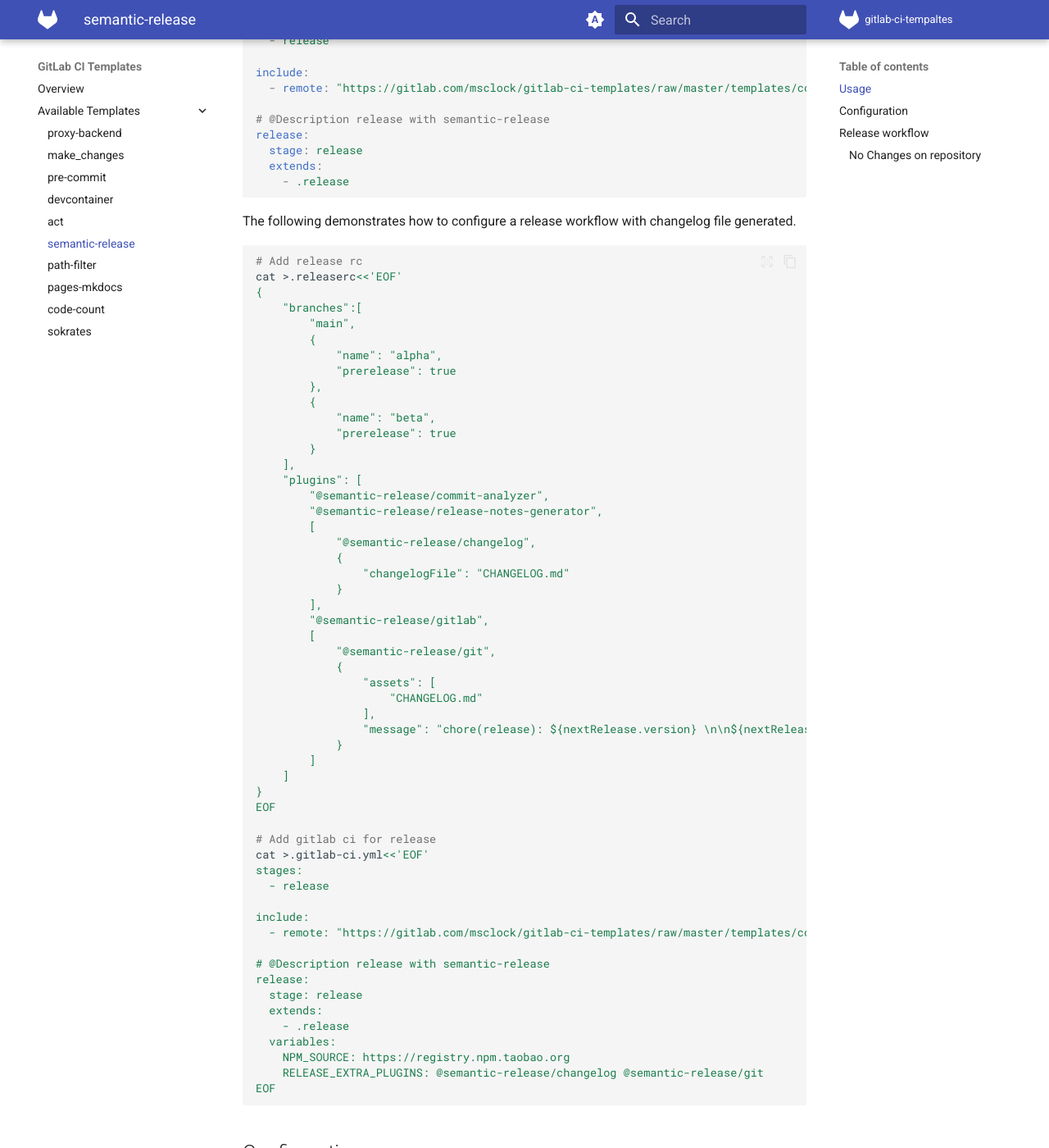
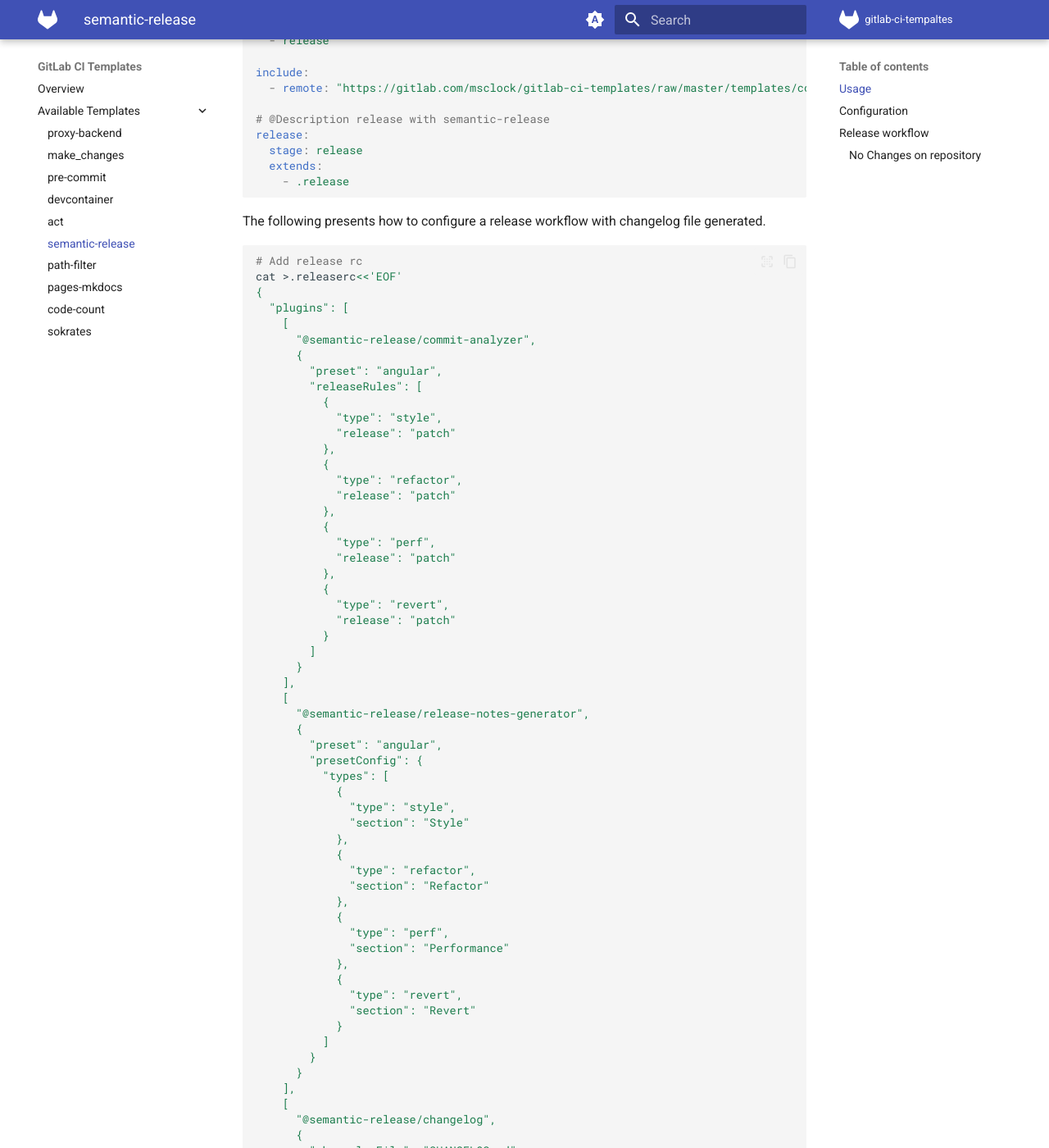
Before and after one commit to msclock/gitlab-ci-templates, an MkDocs documentation site: the page built from docs/semantic-release.md, in a window 1280 px wide and 1400 px high, scrolled down 619 px. Shown: the whole window at 82% size. Built offline with MkDocs 1.6.1 and Material for MkDocs 9.7.7, drawn with Linux system fonts in a browser that asks for light colours; comment, search, counter and statistics services are not loaded; the version menu is left out; some of the changed text lies outside the part shown.

Commit message:
docs: improve readability on release

````diff
--- a/docs/semantic-release.md
+++ b/docs/semantic-release.md
@@ -23,43 +23,80 @@
     - .release
 ```
 
-The following demonstrates how to configure a release workflow with changelog file generated.
+The following presents how to configure a release workflow with changelog file generated.
 
 ```bash
 # Add release rc
 cat >.releaserc<<'EOF'
 {
-    "branches":[
-        "main",
-        {
-            "name": "alpha",
-            "prerelease": true
-        },
-        {
-            "name": "beta",
-            "prerelease": true
+  "plugins": [
+    [
+      "@semantic-release/commit-analyzer",
+      {
+        "preset": "angular",
+        "releaseRules": [
+          {
+            "type": "style",
+            "release": "patch"
+          },
+          {
+            "type": "refactor",
+            "release": "patch"
+          },
+          {
+            "type": "perf",
+            "release": "patch"
+          },
+          {
+            "type": "revert",
+            "release": "patch"
+          }
+        ]
+      }
+    ],
+    [
+      "@semantic-release/release-notes-generator",
+      {
+        "preset": "angular",
+        "presetConfig": {
+          "types": [
+            {
+              "type": "style",
+              "section": "Style"
+            },
+            {
+              "type": "refactor",
+              "section": "Refactor"
+            },
+            {
+              "type": "perf",
+              "section": "Performance"
+            },
+            {
+              "type": "revert",
+              "section": "Revert"
+            }
+          ]
         }
+      }
     ],
-    "plugins": [
-        "@semantic-release/commit-analyzer",
-        "@semantic-release/release-notes-generator",
-        [
-            "@semantic-release/changelog",
-            {
-                "changelogFile": "CHANGELOG.md"
-            }
+    [
+      "@semantic-release/changelog",
+      {
+        "changelogFile": "CHANGELOG.md"
+      }
+    ],
+    [
+      "@semantic-release/git",
+      {
+        "assets": [
+          "CHANGELOG.md"
         ],
-        "@semantic-release/gitlab",
-        [
-            "@semantic-release/git",
-            {
-                "assets": [
-                    "CHANGELOG.md"
-                ],
-                "message": "chore(release): ${nextRelease.version} \n\n${nextRelease.notes}"
-            }
-        ]
-    ]
+        "message": "chore(release): ${nextRelease.version}\n\n${nextRelease.notes}"
+      }
+    ],
+    "@semantic-release/gitlab"
+  ]
 }
 EOF
 
@@ -136,4 +177,4 @@
 
 Also, [release-cli](https://docs.gitlab.com/ee/user/project/releases/release_cli.html) from gitlab can be used to update the release that is used by the [example](https://gitlab.com/gitlab-org/release-cli/-/tree/master/docs/examples/release-assets-as-generic-package/).
 
-[^1]: Default plugins include semantic-release, @semantic-release/commit-analyzer, @semantic-release/release-notes-generator, @semantic-release/release-notes-generator, and @semantic-release/gitlab.
+[^1]: Default plugins include semantic-release, @semantic-release/commit-analyzer, @semantic-release/release-notes-generator, and @semantic-release/gitlab.
````
Also changed, not shown: other parts of docs/semantic-release.md (+5 -1 lines).
